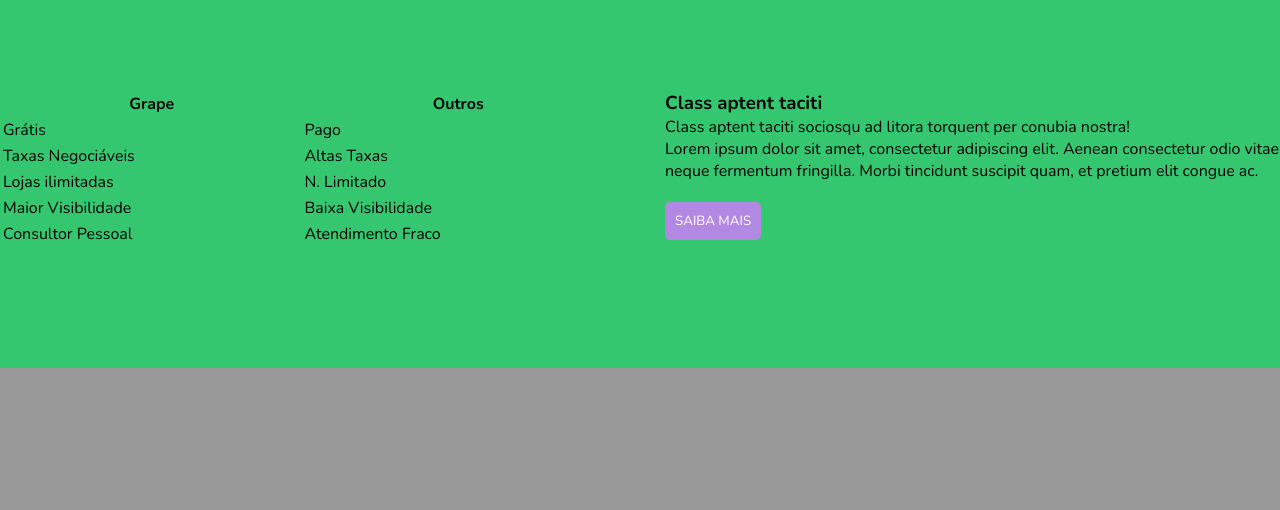
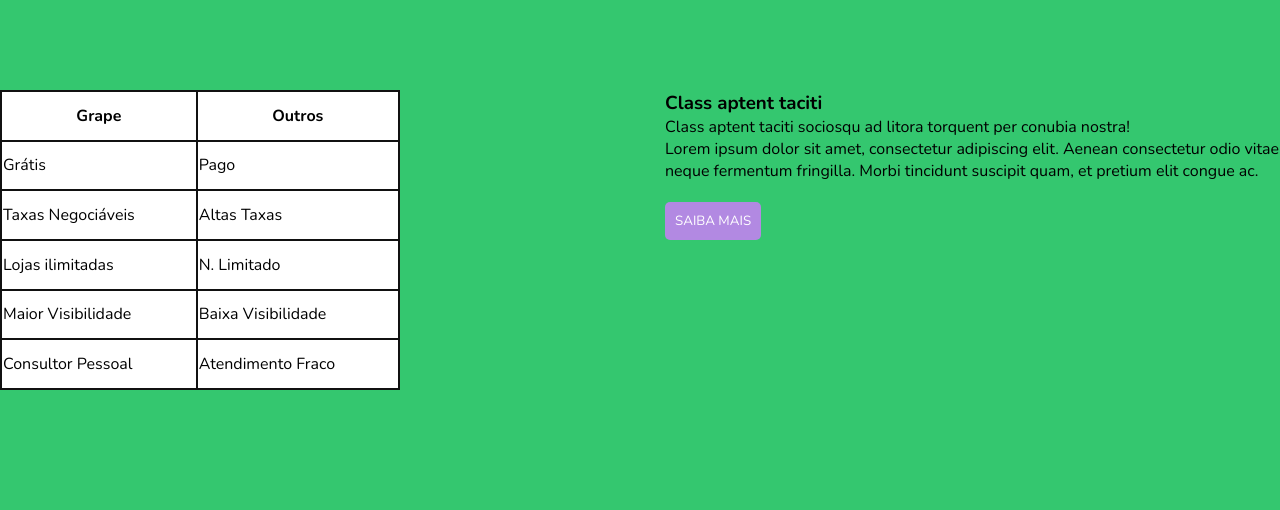
Before and after one commit to Rodrigo-bs/projeto-pratica_em_programacao_web, a PHP site: page /projeto-pratica_em_programacao_web/app/views/page-home_cliente.php in a window 1280 px wide. Shown: the part 570-1080 px from the top of the page. Before the commit the page ends 938 px from the top, so only its background shows below. Run offline with PHP 8.4, Linux system fonts and the light colour scheme; some libraries are stand-ins or nearby versions.

Commit message:
Fix: Estilizando table da segunda section da home

```diff
--- a/assets/CSS/style_home.css
+++ b/assets/CSS/style_home.css
@@ -171,3 +171,16 @@ header{
     gap: 50px;
     margin: 0 auto;
 }
+
+table{
+    border: 2px solid #111;
+    background-color: #fff;
+    border-collapse: collapse;
+    width: 400px;
+    height: 300px;
+}
+
+th, td, tr{
+    border: 2px solid #111;
+    justify-content: center;
+}
```
